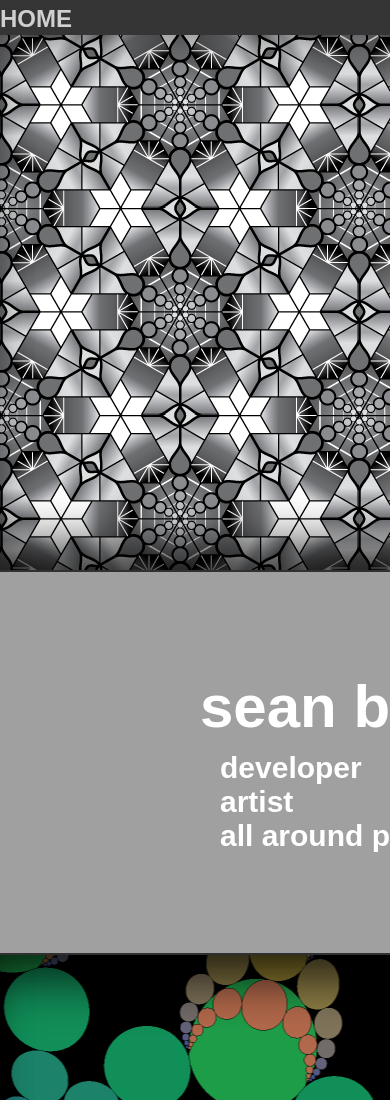
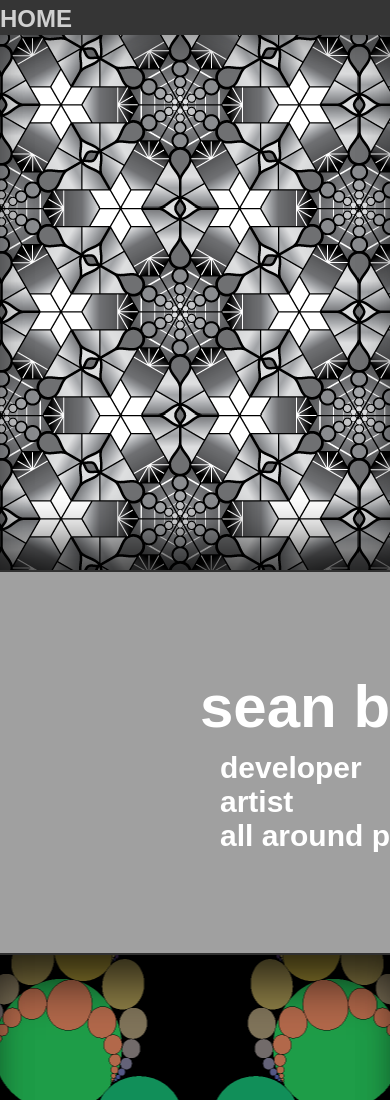
Before and after one commit to seanboose/personal_website, a plain HTML site: page index.html in a window 390 px wide. Shown: the top 1100 px of the page. Drawn offline with Linux system fonts and the light colour scheme.

Commit message:
Testing viewport meta tag on mobile

```diff
--- a/index.html
+++ b/index.html
@@ -1,11 +1,13 @@
 <!DOCTYPE html>
 <html lang="en">
   <head>
+  	<meta name="viewport" content="width=device-width, initial-scale=1.0" />
+  	<title>seanboose</title>
+  	<meta name="author" content="Sean Boose">
   	<meta name="description" content="Personal Website for Sean Boose">
-  	<meta name="author" content="Sean Boose">
   	<link rel="shortcut icon" href="favicon.ico">
   	<link rel="apple-touch-icon" href="icon.png"/>
-  	<title>seanboose</title>
+
   	<link href="style.css" rel="stylesheet" type="text/css" media="screen" />
   </head>
 
--- a/style.css
+++ b/style.css
@@ -20,7 +20,7 @@ a {
 
 /* ------- header ------- */
 #header {
-	width: 200%;
+	width: 100%;
 	position: fixed;
 	height: 35px;
 	background-color: #353535;
@@ -37,7 +37,7 @@ a {
 
 /* ------- art backgrounds ------- */
 .background {
-	width: 200%;
+	width: 100%;
 	-moz-box-shadow: 	inset 0px -50px 50px -25px rgba(0,0,0,0.75),
 	            		inset 0px 50px 50px -25px rgba(0,0,0,0.75);
 	-webkit-box-shadow: inset 0px -50px 50px -25px rgba(0,0,0,0.75),
@@ -79,7 +79,7 @@ a {
 
 /* ------- content sections ------- */
 .content {
-	width: 200%;
+	width: 100%;
 	background-color: #a0a0a0;
 	color: #ffffff;
 	padding-left: 200px;
```
